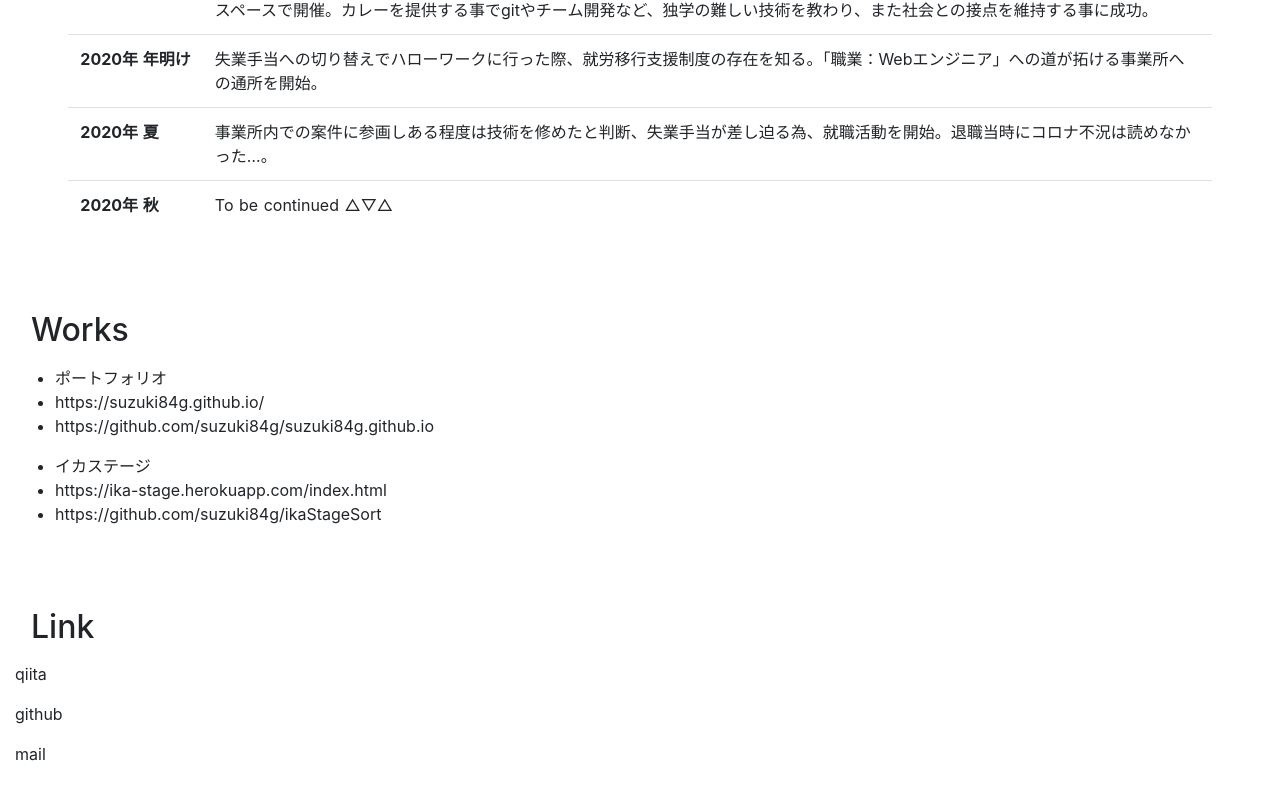
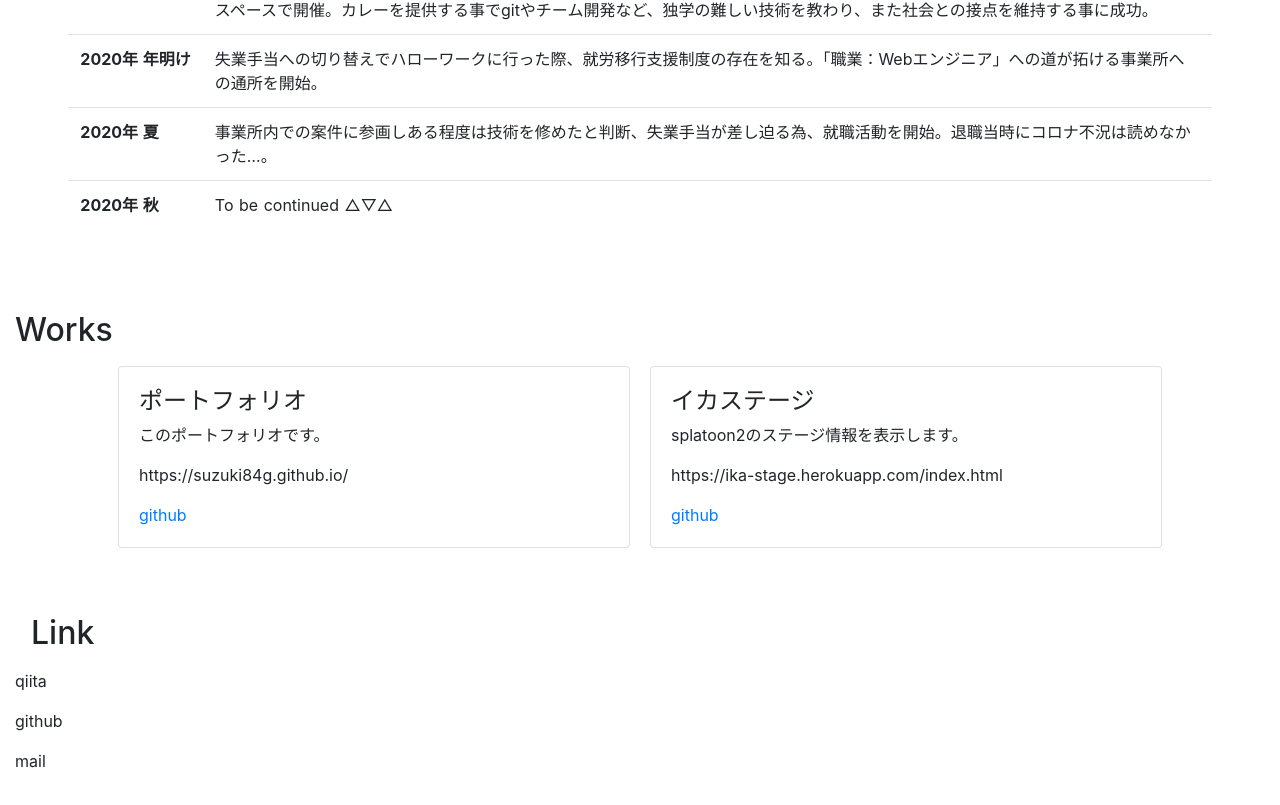
Before and after one commit to suzuki84g/-suzuki84g.github.io, a Nuxt app: page / in a window 1280 px wide. Shown: the part 1261-2066 px from the top of the page. Built offline with nearby package versions, Linux system fonts and the light colour scheme.

Commit message:
最低限の修正

```diff
--- a/components/Works.vue
+++ b/components/Works.vue
@@ -1,14 +1,15 @@
 <template>
-  <div class="works row">
+  <div class="works row justify-content-center">
     <h2 class="col-12">
       Works
     </h2>
-    <div v-for="work in works" :key="work" class="col-12">
-      <ul>
-        <li>{{ work.title }}</li>
-        <li>{{ work.url }}</li>
-        <li>{{ work.src }}</li>
-      </ul>
+    <div v-for="work in works" :key="work" class="card">
+      <div class="card-body">
+        <h4>{{ work.title }}</h4>
+        <p>{{ work.about }}</p>
+        <p>{{ work.url }}</p>
+        <a :href="work.code">github</a>
+      </div>
     </div>
   </div>
 </template>
@@ -18,8 +19,8 @@ export default {
   data () {
     return {
       works: [
-        { title: 'ポートフォリオ', url: 'https://suzuki84g.github.io/', src: 'https://github.com/suzuki84g/suzuki84g.github.io' },
-        { title: 'イカステージ', url: 'https://ika-stage.herokuapp.com/index.html', src: 'https://github.com/suzuki84g/ikaStageSort' }
+        { title: 'ポートフォリオ', about: 'このポートフォリオです。', url: 'https://suzuki84g.github.io/', code: 'https://github.com/suzuki84g/suzuki84g.github.io' },
+        { title: 'イカステージ', about: 'splatoon2のステージ情報を表示します。', url: 'https://ika-stage.herokuapp.com/index.html', code: 'https://github.com/suzuki84g/ikaStageSort' }
       ]
     }
   }
@@ -27,4 +28,8 @@ export default {
 </script>
 
 <style lang="scss">
+.card {
+  width: 40%;
+  margin: 0px 10px;
+}
 </style>
```
